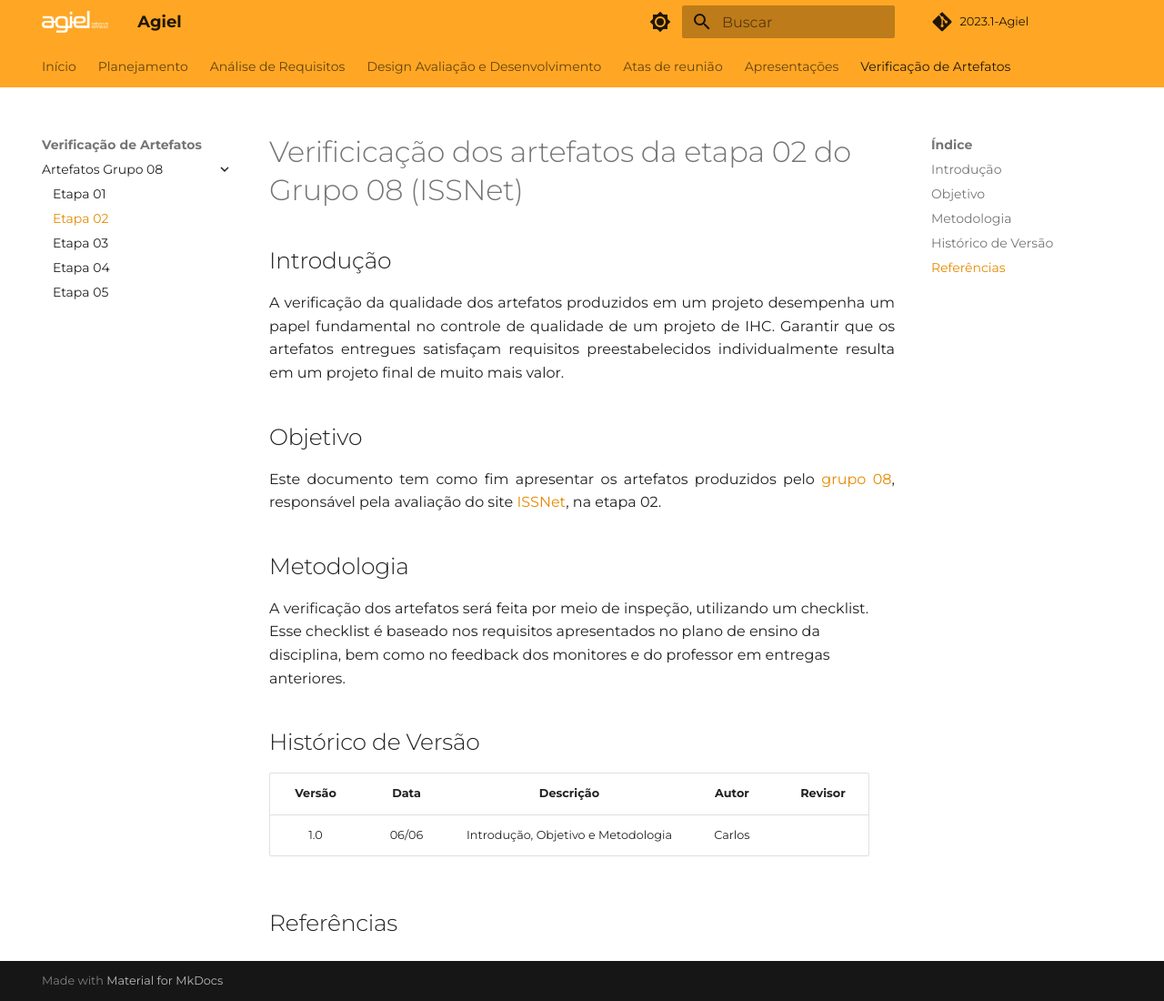
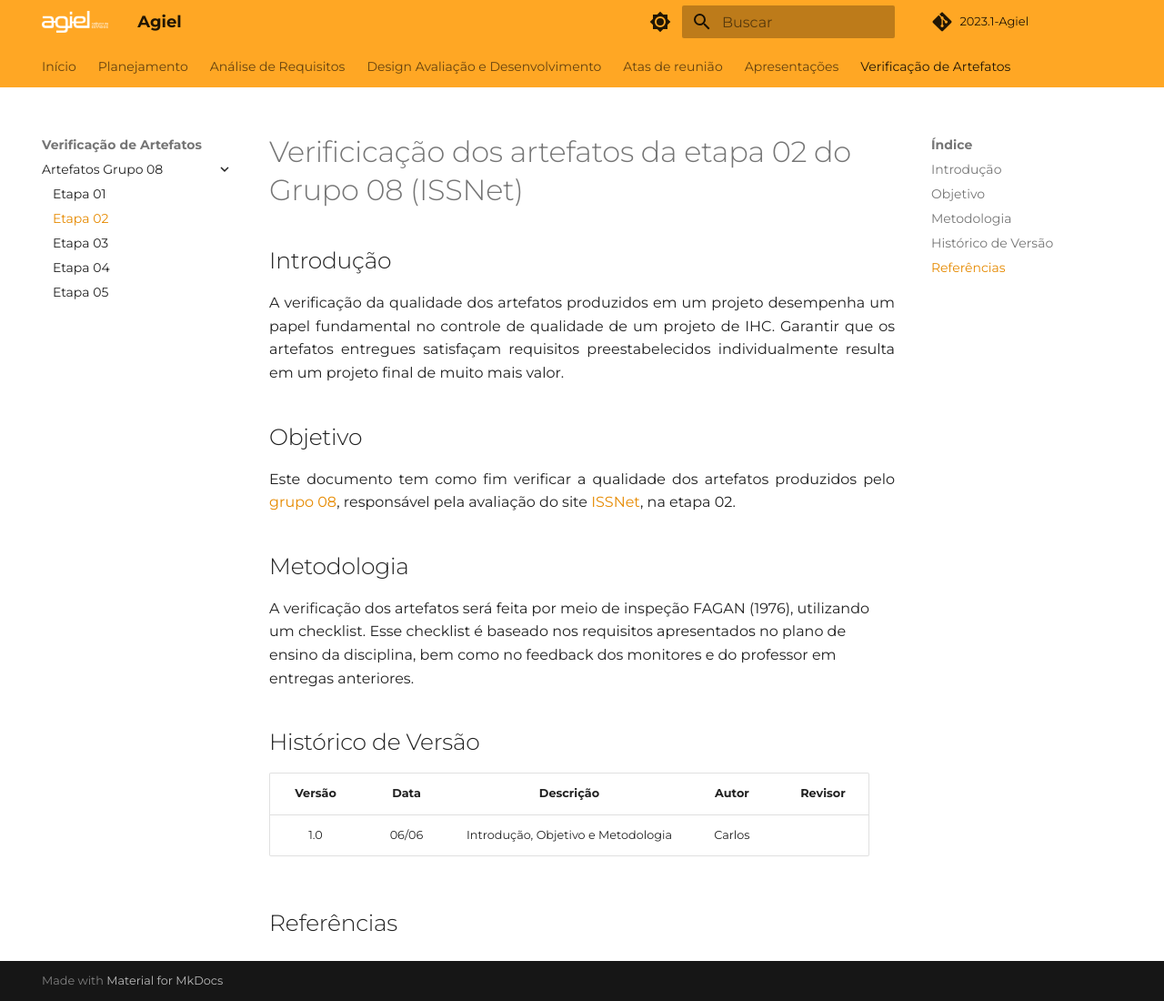
Before and after one commit to Interacao-Humano-Computador/2023.1-Agiel, an MkDocs documentation site: the page built from docs/verificacao/grupo_8/etapa_2.md, in a window 1280 px wide and 1100 px high. Shown: the whole window at 91% size. Built offline with MkDocs 1.6.1 and Material for MkDocs 9.7.7, drawn with Linux system fonts in a browser that asks for light colours; some web fonts are replaced; comment, search, counter and statistics services are not loaded.

Commit message:
adiciona introdução, objetivo e metodologia às vericações das etapas

```diff
--- a/docs/verificacao/grupo_8/etapa_2.md
+++ b/docs/verificacao/grupo_8/etapa_2.md
@@ -7,11 +7,11 @@
 
 ## Objetivo
 <p align="justify">
-Este documento tem como fim apresentar os artefatos produzidos pelo <a href="https://interacao-humano-computador.github.io/2023.1-ISSNet/">grupo 08</a>, responsável pela avaliação do site <a href="https://df.issnetonline.com.br/online/Login/Login.aspx?ReturnUrl=%2fonline">ISSNet</a>, na etapa 02.
+Este documento tem como fim verificar a qualidade dos artefatos produzidos pelo <a href="https://interacao-humano-computador.github.io/2023.1-ISSNet/">grupo 08</a>, responsável pela avaliação do site <a href="https://df.issnetonline.com.br/online/Login/Login.aspx?ReturnUrl=%2fonline">ISSNet</a>, na etapa 02.
 </p>
 
 ## Metodologia
-A verificação dos artefatos será feita por meio de inspeção, utilizando um checklist. Esse checklist é baseado nos requisitos apresentados no plano de ensino da disciplina, bem como no feedback dos monitores e do professor em entregas anteriores.
+A verificação dos artefatos será feita por meio de inspeção FAGAN (1976), utilizando um checklist. Esse checklist é baseado nos requisitos apresentados no plano de ensino da disciplina, bem como no feedback dos monitores e do professor em entregas anteriores.
 
 ## Histórico de Versão
 
```
Also changed, not shown: docs/verificacao/grupo_8/etapa_1.md (+2 -2 lines), docs/verificacao/grupo_8/etapa_3.md (+2 -2 lines), docs/verificacao/grupo_8/etapa_4.md (+2 -2 lines), docs/verificacao/grupo_8/etapa_5.md (+2 -2 lines).
